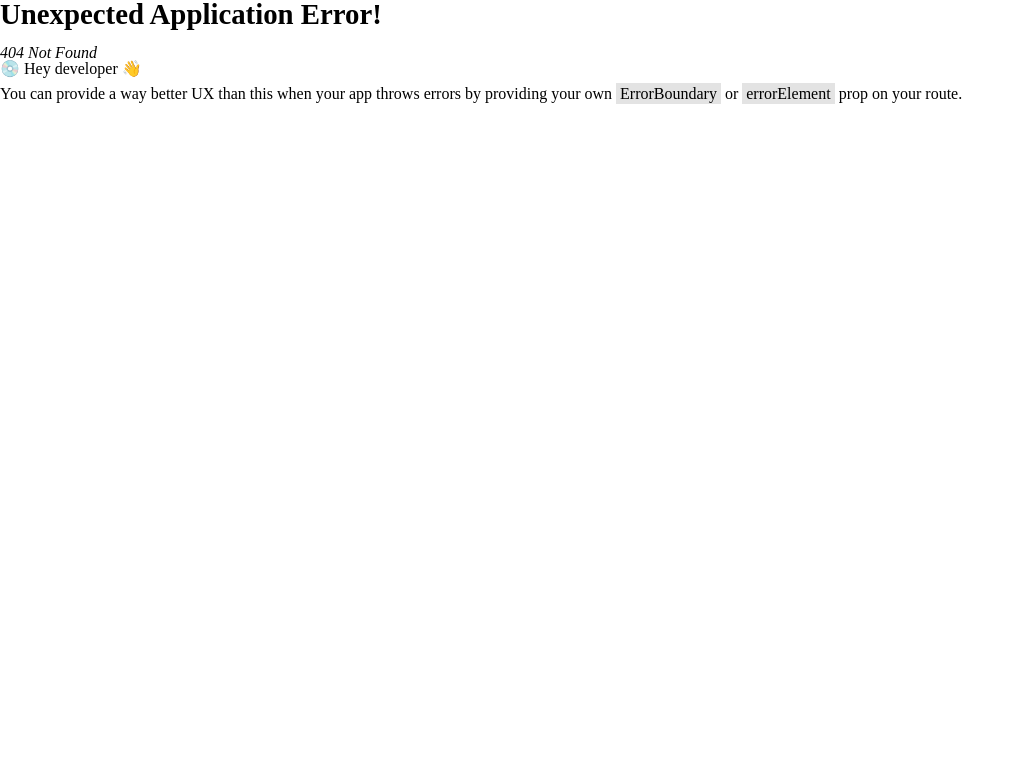
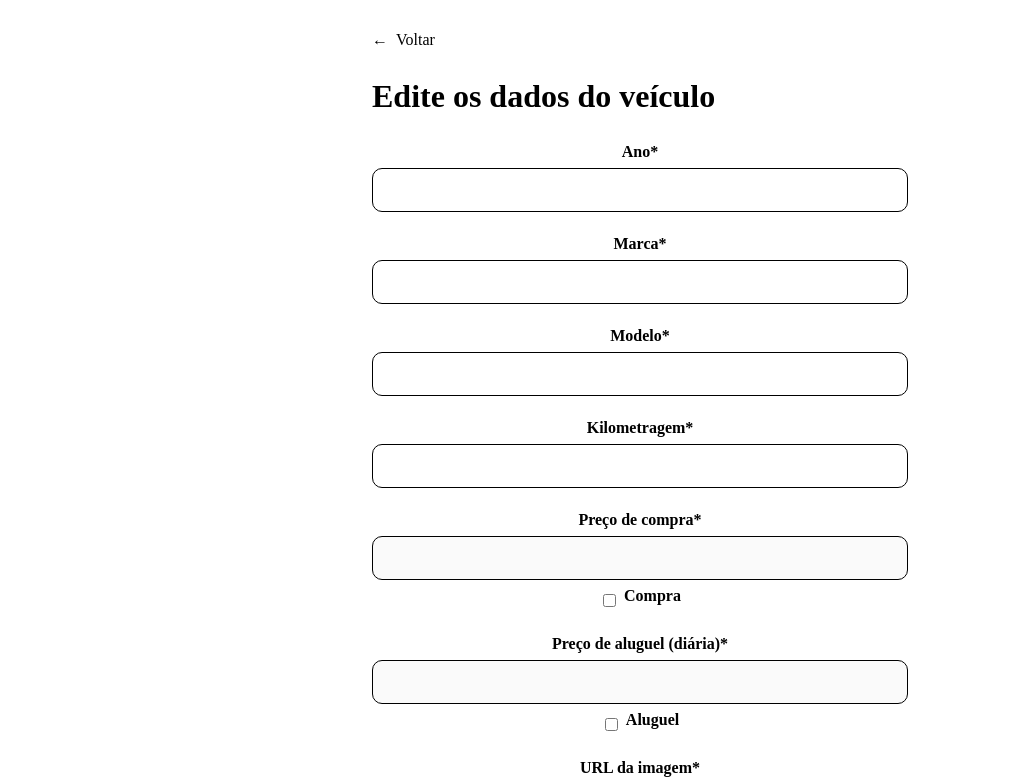
Before and after one commit to zorrzi/front-end-carsolutions, a React (Vite) app in the folder notes-frontend/: page /editarCarro/1 in a window 1280 px wide. Before the commit this address had no page. Shown: the top 782 px of the page, without its empty margins (0-1021 px from the left). Built offline with nearby package versions, Linux system fonts and the light colour scheme; no server answers; a web font is replaced by a local one.

Commit message:
Edição de carro e busca para funcionário

```diff
--- /dev/null
+++ b/notes-frontend/src/Pages/EditarCarro/EditarCarro.jsx
@@ -0,0 +1,16 @@
+import "./EditarCarro.css";
+
+import React from 'react';
+import FormularioEdicao from "../../components/FormularioEdicao";
+
+
+function EditarCarro() {
+  return (
+
+    <FormularioEdicao />
+
+
+  );
+}
+
+export default EditarCarro;
--- a/notes-frontend/src/components/CarroFuncionario/index.jsx
+++ b/notes-frontend/src/components/CarroFuncionario/index.jsx
@@ -42,7 +42,7 @@ export default function CarroFuncionario({ car, loadCars }) {
         </button>
 
         {/* Botão de editar, utilizando Link para redirecionar */}
-        <Link to={`edit/${car.id}`}>
+        <Link to={`/editarCarro/${car.id}`}>
           <button className="action-button-edit">
             <img className='edit-img' src="/editar.png" alt="Editar" />
           </button>
--- a/notes-frontend/src/components/CatalogoCarrosFuncionario/index.css
+++ b/notes-frontend/src/components/CatalogoCarrosFuncionario/index.css
@@ -1,7 +1,34 @@
+/* Contêiner para o catálogo de carros */
 .catalogo-carros {
-    display: flex;
-    flex-wrap: wrap; /* Permite que os itens quebrem para a próxima linha */
-    justify-content: flex-start; /* Alinha os itens no início (pode ser alterado para 'center', se preferir) */
-    gap: 1rem; /* Espaçamento entre os cards */
-    padding: 1rem;
-  }
+  display: flex;
+  flex-wrap: wrap; /* Permite que os itens quebrem para a próxima linha */
+  justify-content: flex-start; /* Alinha os itens no início */
+  gap: 1rem; /* Espaçamento entre os cards */
+  padding: 1rem;
+}
+
+/* Contêiner de busca */
+.search-container {
+  width: 100%;
+  display: flex;
+  justify-content: flex-start;
+  box-sizing: border-box;
+  padding-top: 1rem;
+  padding-left: 1rem;
+}
+
+/* Estilo do campo de input de busca */
+.search-input {
+  padding: 0.5rem;
+  font-size: 1rem;
+  border: 1px solid #ccc;
+  border-radius: 0.5rem;
+  width: 100%;
+  max-width: 300px; /* Reduzimos o tamanho máximo do campo de busca */
+  box-shadow: 0 2px 5px rgba(0, 0, 0, 0.1);
+}
+
+.search-input:focus {
+  outline: none;
+  border-color: #373774;
+}
--- a/notes-frontend/src/components/CatalogoCarrosFuncionario/index.jsx
+++ b/notes-frontend/src/components/CatalogoCarrosFuncionario/index.jsx
@@ -1,9 +1,11 @@
 import React, { useState, useEffect } from 'react';
 import axios from 'axios';
 import CarroFuncionario from '../CarroFuncionario';
+import './index.css';
 
 export default function CatalogoCarrosFuncionario() {
   const [cars, setCars] = useState([]);
+  const [searchTerm, setSearchTerm] = useState(''); // Estado para armazenar o termo de busca
 
   const loadCars = () => {
     axios.get('http://localhost:8000/cars/')
@@ -19,15 +21,34 @@ export default function CatalogoCarrosFuncionario() {
     loadCars();
   }, []);
 
+  // Filtra os carros com base no termo de busca (marca ou modelo)
+  const filteredCars = cars.filter(car =>
+    `${car.brand} ${car.model}`.toLowerCase().includes(searchTerm.toLowerCase())
+  );
+
   return (
-    <div className="catalogo-carros">
-      {cars.length === 0 ? (
-        <p>Nenhum carro disponível</p>
-      ) : (
-        cars.map(car => (
-          <CarroFuncionario key={car.id} car={car} loadCars={loadCars} />
-        ))
-      )}
+    <div>
+      {/* Campo de busca */}
+      <div className="search-container">
+        <input
+          type="text"
+          placeholder="Buscar veículo pela marca ou modelo..."
+          value={searchTerm}
+          onChange={(e) => setSearchTerm(e.target.value)}
+          className="search-input"
+        />
+      </div>
+
+      {/* Lista de carros filtrados */}
+      <div className="catalogo-carros">
+        {filteredCars.length === 0 ? (
+          <p>Nenhum carro encontrado</p>
+        ) : (
+          filteredCars.map(car => (
+            <CarroFuncionario key={car.id} car={car} loadCars={loadCars} />
+          ))
+        )}
+      </div>
     </div>
   );
 }
--- /dev/null
+++ b/notes-frontend/src/components/FormularioEdicao/index.jsx
@@ -0,0 +1,180 @@
+import React, { useState, useEffect } from 'react';
+import './index.css';
+import axios from 'axios';
+import { Link, useNavigate, useParams } from 'react-router-dom';
+
+function FormularioEdicao() {
+  const { id } = useParams();
+  const [year, setYear] = useState('');
+  const [brand, setBrand] = useState('');
+  const [model, setModel] = useState('');
+  const [mileage, setMileage] = useState('');
+  const [purchasePrice, setPurchasePrice] = useState('');
+  const [rentalPrice, setRentalPrice] = useState('');
+  const [imageUrl, setImageUrl] = useState('');
+  const [isAluguelChecked, setIsAluguelChecked] = useState(false);
+  const [isCompraChecked, setIsCompraChecked] = useState(false);
+
+  const navigate = useNavigate();
+
+  useEffect(() => {
+    axios.get(`http://127.0.0.1:8000/cars/${id}/`)
+      .then(response => {
+        const car = response.data;
+        setYear(car.year);
+        setBrand(car.brand);
+        setModel(car.model);
+        setMileage(car.mileage);
+        setPurchasePrice(car.purchase_price || '');
+        setRentalPrice(car.rental_price || '');
+        setImageUrl(car.image_url || '');
+        setIsCompraChecked(car.is_for_sale);
+        setIsAluguelChecked(car.is_for_rent);
+      })
+      .catch(error => {
+        console.error('Erro ao buscar o carro:', error);
+      });
+  }, [id]);
+
+  const handleAluguelCheckboxChange = (e) => {
+    setIsAluguelChecked(e.target.checked);
+  };
+
+  const handleCompraCheckboxChange = (e) => {
+    setIsCompraChecked(e.target.checked);
+  };
+
+  const handleSubmit = async (e) => {
+    e.preventDefault();
+
+    const carData = {
+      year: year,
+      brand: brand,
+      model: model,
+      mileage: mileage,
+      purchase_price: isCompraChecked ? purchasePrice : null,
+      rental_price: isAluguelChecked ? rentalPrice : null,
+      image_url: imageUrl,
+      is_for_sale: isCompraChecked,
+      is_for_rent: isAluguelChecked,
+    };
+
+    try {
+      // Requisicao PUT para atualizar os dados do veículo
+      const response = await axios.put(`http://127.0.0.1:8000/cars/${id}/`, carData);
+
+      if (response.status === 200) {
+        navigate('/funcionario');
+      }
+    } catch (error) {
+      console.error('Erro ao editar o carro:', error);
+      alert('Erro ao editar o carro.');
+    }
+  };
+
+  return (
+    <div className="container">
+      <Link to="/funcionario" className="voltar">
+        <span className="seta">←</span> Voltar
+      </Link>
+      <h1>Edite os dados do veículo</h1>
+
+      <form className="form" onSubmit={handleSubmit}>
+        <div className="form-group">
+          <label htmlFor="ano">Ano*</label>
+          <input
+            type="text"
+            id="ano"
+            value={year}
+            onChange={(e) => setYear(e.target.value)}
+            required
+          />
+        </div>
+        <div className="form-group">
+          <label htmlFor="marca">Marca*</label>
+          <input
+            type="text"
+            id="marca"
+            value={brand}
+            onChange={(e) => setBrand(e.target.value)}
+            required
+          />
+        </div>
+        <div className="form-group">
+          <label htmlFor="modelo">Modelo*</label>
+          <input
+            type="text"
+            id="modelo"
+            value={model}
+            onChange={(e) => setModel(e.target.value)}
+            required
+          />
+        </div>
+        <div className="form-group">
+          <label htmlFor="kilometragem">Kilometragem*</label>
+          <input
+            type="text"
+            id="kilometragem"
+            value={mileage}
+            onChange={(e) => setMileage(e.target.value)}
+            required
+          />
+        </div>
+        <div className="form-group">
+          <label htmlFor="preco-compra">Preço de compra*</label>
+          <input
+            type="text"
+            id="preco-compra"
+            value={purchasePrice}
+            onChange={(e) => setPurchasePrice(e.target.value)}
+            disabled={!isCompraChecked}
+          />
+          <div className="checkbox-group">
+            <input
+              type="checkbox"
+              id="compra"
+              checked={isCompraChecked}
+              onChange={handleCompraCheckboxChange}
+            />
+            <label htmlFor="compra">Compra</label>
+          </div>
+        </div>
+        <div className="form-group">
+          <label htmlFor="preco-aluguel">Preço de aluguel (diária)*</label>
+          <input
+            type="text"
+            id="preco-aluguel"
+            value={rentalPrice}
+            onChange={(e) => setRentalPrice(e.target.value)}
+            disabled={!isAluguelChecked}
+          />
+          <div className="checkbox-group">
+            <input
+              type="checkbox"
+              id="aluguel"
+              checked={isAluguelChecked}
+              onChange={handleAluguelCheckboxChange}
+            />
+            <label htmlFor="aluguel">Aluguel</label>
+          </div>
+        </div>
+        <div className="form-group">
+          <label htmlFor="imagem">URL da imagem*</label>
+          <input
+            type="text"
+            id="imagem"
+            value={imageUrl}
+            onChange={(e) => setImageUrl(e.target.value)}
+            required
+          />
+        </div>
+
+        <button type="submit" className="botaoAdicionarVeiculo">
+          Editar veículo
+        </button>
+      </form>
+    </div>
+  );
+}
+
+export default FormularioEdicao;
--- a/notes-frontend/src/main.jsx
+++ b/notes-frontend/src/main.jsx
@@ -13,6 +13,7 @@ import AdicionarVeiculo from './Pages/AdicionarVeiculo/AdicionarVeiculo.jsx';
 import Api from './Pages/Api/Api.jsx';
 import LoginFuncionario from './Pages/LoginFuncionario/LoginFuncionario.jsx';
 import AnuncioCarro from './Pages/AnuncioCarro/AnuncioCarro.jsx';
+import EditarCarro from './Pages/EditarCarro/EditarCarro.jsx';
 
 const router = createBrowserRouter([
   {
@@ -47,6 +48,11 @@ const router = createBrowserRouter([
     // Rota dinâmica para o anúncio do carro com ID
     path: "/anuncio/:id",
     element: <AnuncioCarro />,
+  },
+
+  {
+    path: "/editarCarro/:id",
+    element: <EditarCarro />,
   }
 ]);
 
```
Also changed, not shown: notes-frontend/src/Pages/EditarCarro/EditarCarro.css (added), notes-frontend/src/components/FormularioEdicao/index.css (added), 1 other file (tests, documents, lock files or other folders).
